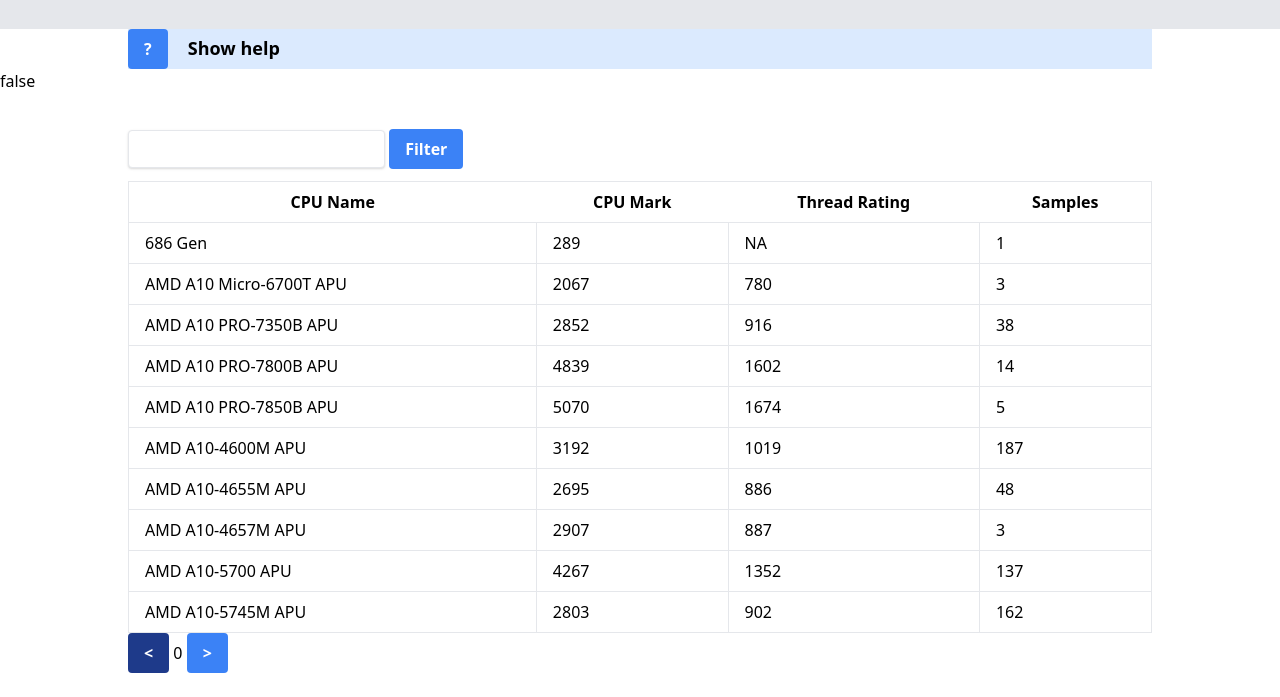
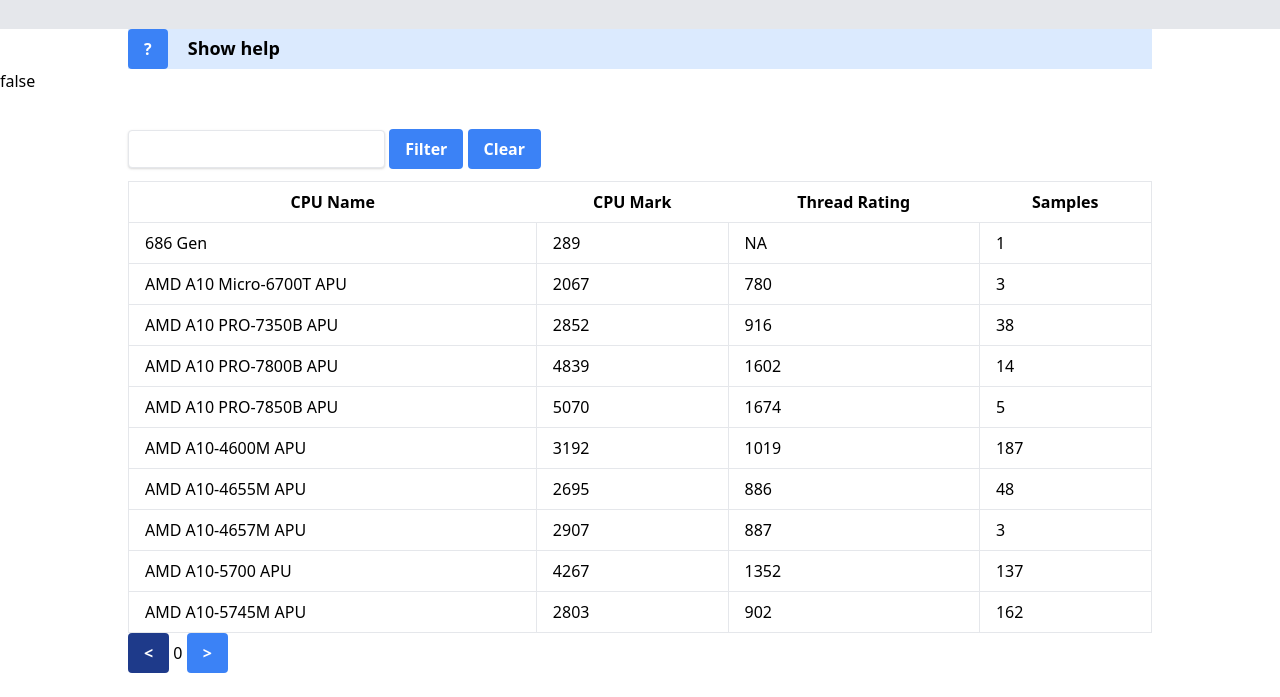
Before and after one commit to spapas/cpu-benchmark-v9, a plain HTML site: page index.html in a window 1280 px wide. Shown: the part 103-800 px from the top of the page. Drawn offline with nearby package versions, Linux system fonts and the light colour scheme.

Commit message:
Add a clear filter btn

```diff
--- a/index.html
+++ b/index.html
@@ -64,6 +64,10 @@ Here's a simple example that cycles through several background colors at differe
       class="font-bold py-2 px-4 rounded bg-blue-500 text-white hover:bg-blue-700"
       @click="filterCPUs()"
       >Filter</button>
+      <button
+      class="font-bold py-2 px-4 rounded bg-blue-500 text-white hover:bg-blue-700"
+      @click="clearFilter()"
+      >Clear</button>
     </div>
 
 <table class="table-auto w-full">
@@ -117,6 +121,11 @@ class="font-bold py-2 px-4 rounded bg-blue-500 text-white hover:bg-blue-700 disa
               this.page = 0;
               this.fcpus = this.cpus.filter(z => z.name.indexOf(this.filter)>=0)
             },
+            clearFilter() {
+              this.fcpus=this.cpus;
+              this.page=0;
+              this.filter='';
+            },
             loadCPUs() {
               console.log("Loading CPUs")
               fetch('./cpus.json').then(response => response.json())
```
